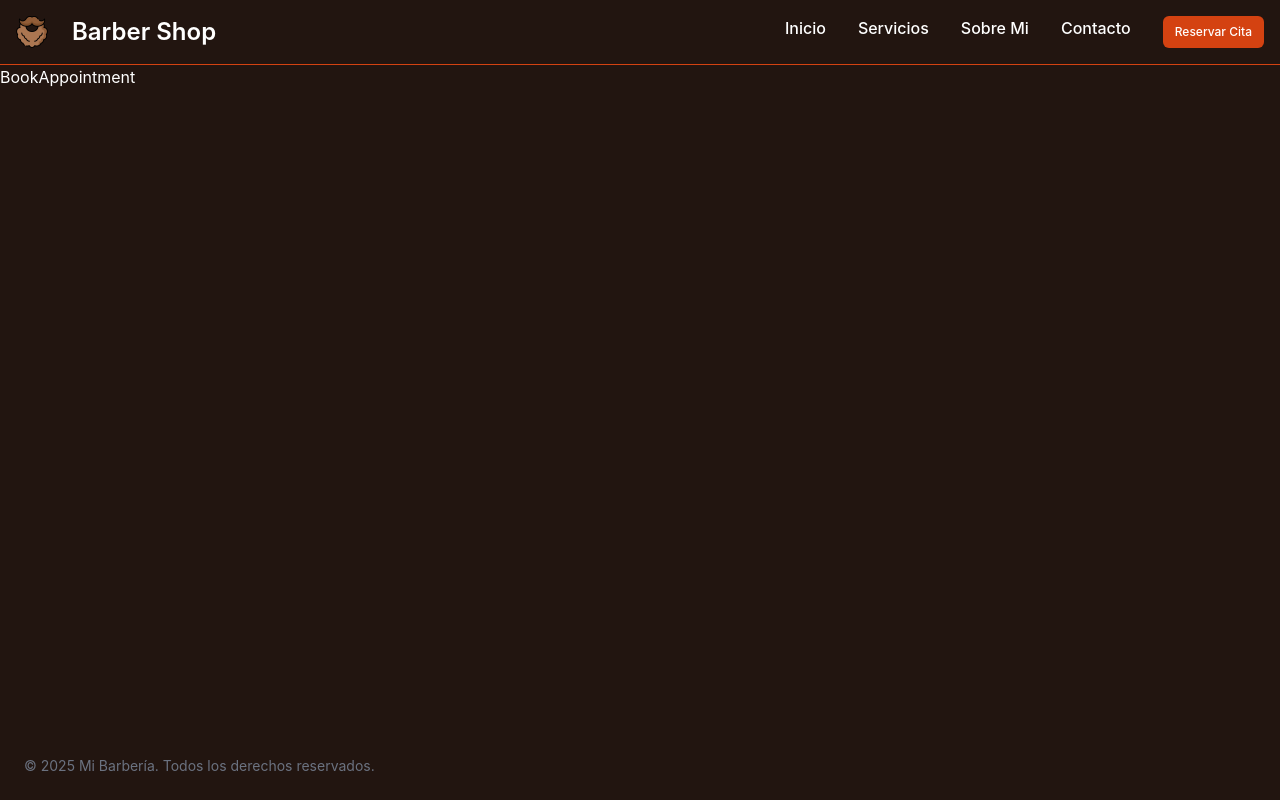
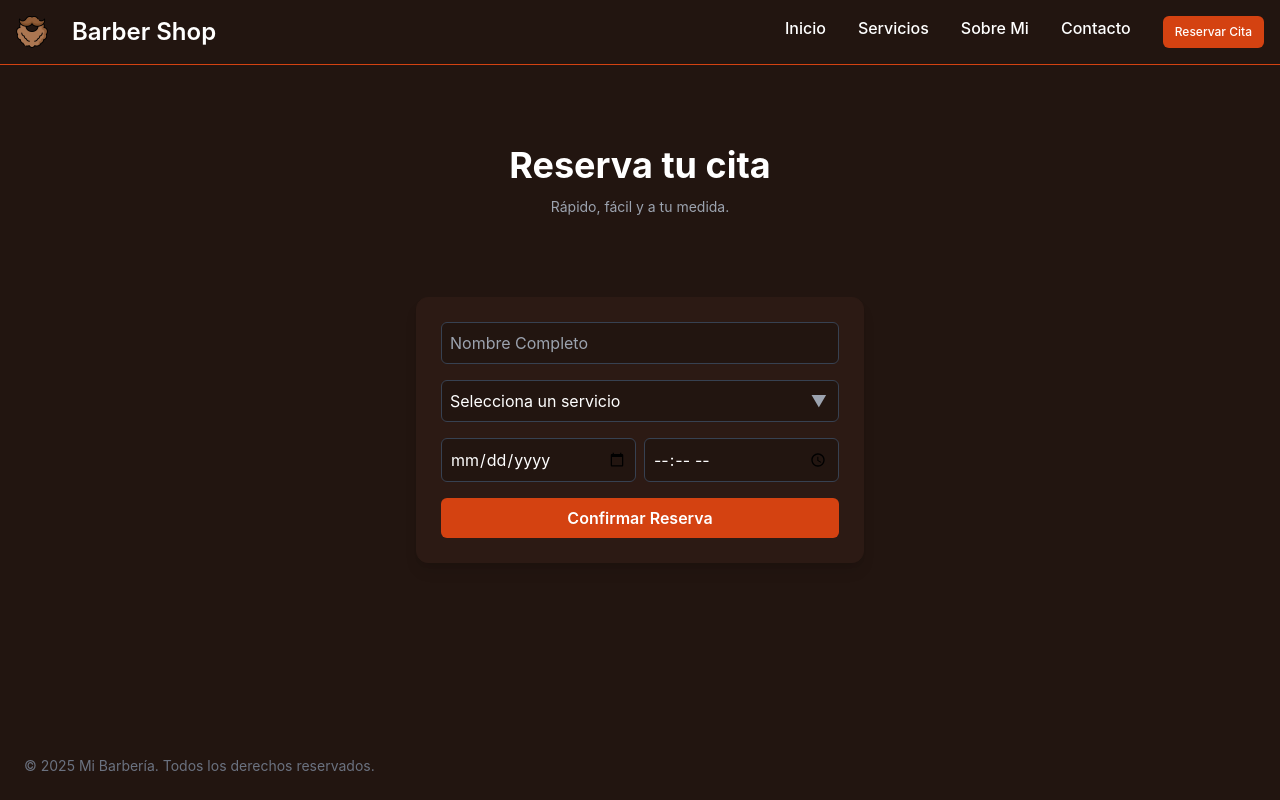
Before and after one commit to Nelsonguardo/barber-shop, a React (Create React App) app: page /book-appointment in a window 1280 px wide. Built offline with nearby package versions, Linux system fonts and the light colour scheme.

Commit message:
Add barba.webp as favicon and update page title to DilanG Barber; enhance BookAppointment component with form handling and WhatsApp integration; implement loading state in Home component; improve image hover effects in Home; fix Navbar logo spacing

```diff
--- a/public/index.html
+++ b/public/index.html
@@ -2,7 +2,7 @@
 <html lang="en">
   <head>
     <meta charset="utf-8" />
-    <link rel="icon" href="%PUBLIC_URL%/favicon.ico" />
+    <link rel="icon" href="%PUBLIC_URL%/barba.webp" />
     <meta name="viewport" content="width=device-width, initial-scale=1" />
     <meta name="theme-color" content="#000000" />
     <meta
@@ -24,7 +24,7 @@
       work correctly both with client-side routing and a non-root public URL.
       Learn how to configure a non-root public URL by running `npm run build`.
     -->
-    <title>React App</title>
+    <title>DilanG Barber</title>
   </head>
   <body>
     <noscript>You need to enable JavaScript to run this app.</noscript>
--- a/src/Components/BookAppointment.jsx
+++ b/src/Components/BookAppointment.jsx
@@ -1,7 +1,153 @@
-import React from 'react'
+import React, { useState } from 'react'
+import servicesJson from "../data/services.json";
 
 export const BookAppointment = () => {
+
+    const [data, setData] = useState({
+        name: '',
+        services: '',
+        date: '',
+        time: ''
+    });
+
+    const handleChange = (e) => {
+        e.preventDefault();
+        const dataform = e.target.value;
+        setData({
+            ...data,
+            [e.target.name]: dataform
+        });
+        //console.log(data);
+    }
+
+    const handleSubmit = (e) => {
+        e.preventDefault();
+
+        // Construimos el mensaje
+        const message = `Hola, soy ${data.name}.
+Me gustaría solicitar el servicio de *${data.services}*
+para la fecha *${data.date}* a las *${data.time}*.`
+
+        // Número de WhatsApp (formato internacional, sin + ni espacios)
+        const phone = "573134702824";
+
+        // Detectar si el usuario está en un dispositivo móvil
+        const isMobile = /Android|iPhone|iPad|iPod/i.test(navigator.userAgent);
+
+        // Según el dispositivo, usar el enlace correcto
+        const baseUrl = isMobile
+            ? "https://wa.me" // abrirá la app móvil
+            : "https://web.whatsapp.com/send"; // abrirá WhatsApp Web
+
+        // Construir la URL final
+        const url = `${baseUrl}?phone=${phone}&text=${encodeURIComponent(message)}`;
+
+        // Abrir WhatsApp (en nueva pestaña)
+        window.open(url, '_blank');
+
+        // Limpiar los datos del formulario
+        setData({
+            name: '',
+            services: '',
+            date: '',
+            time: ''
+        });
+
+
+        setData({
+            name: '',
+            services: '',
+            date: '',
+            time: ''
+        });
+
+        Array.from(e.target.elements).forEach((el) => {
+            if (el.tagName === 'INPUT' || el.tagName === 'SELECT' || el.tagName === 'TEXTAREA') {
+                el.value = '';
+            }
+        });
+    }
+
+    const getColombiaDate = () => {
+        const now = new Date();
+        // Ajusta manualmente los 5 horas de diferencia con UTC
+        const offsetMs = 5 * 60 * 60 * 1000;
+        const colombiaTime = new Date(now.getTime() - offsetMs);
+        return colombiaTime.toISOString().split("T")[0];
+    };
+
+
     return (
-        <div>BookAppointment</div>
+        <div className="px-6 sm:px-8 md:px-0"> {/* margen lateral para evitar que se pegue al borde */}
+            <section className="py-16 sm:py-20">
+                <h1 className="font-bold text-center text-3xl sm:text-4xl mb-3">
+                    Reserva tu cita
+                </h1>
+                <p className="text-center text-gray-400 text-sm">
+                    Rápido, fácil y a tu medida.
+                </p>
+            </section>
+
+            <div className="w-full max-w-md mx-auto p-5 sm:p-6 border border-[#2C1A14] rounded-xl bg-[#2C1A14] shadow-lg relative overflow-hidden">
+                <form onSubmit={handleSubmit} className="flex flex-col gap-4">
+                    <input
+                        type="text"
+                        name="name"
+                        placeholder="Nombre Completo"
+                        required
+                        onChange={handleChange}
+                        className="w-full border border-gray-700 rounded-md p-2 bg-[#221510] text-white placeholder-gray-400 focus:outline-none focus:border-[#D44211] transition"
+                    />
+
+                    <div className="relative">
+                        <select
+                            name="services"
+                            required
+                            onChange={handleChange}
+                            className="w-full border border-gray-700 rounded-md p-2 bg-[#221510] text-white focus:outline-none focus:border-[#D44211] transition appearance-none"
+                        >
+                            <option value="">Selecciona un servicio</option>
+                            {servicesJson.map((categoria) => (
+                                <option key={categoria.id} value={categoria.categoria}>
+                                    {categoria.categoria}
+                                </option>
+                            ))}
+                        </select>
+                        {/* Flecha personalizada opcional */}
+                        <span className="absolute right-3 top-1/2 -translate-y-1/2 text-gray-400 pointer-events-none">
+                            ▼
+                        </span>
+                    </div>
+
+                    <div className="flex flex-col sm:flex-row gap-2 w-full">
+                        <input
+                            type="date"
+                            name="date"
+                            required
+                            min={getColombiaDate()}
+                            onChange={handleChange}
+                            className="flex-1 border border-gray-700 rounded-md p-2 bg-[#221510] text-white focus:outline-none focus:border-[#D44211] transition"
+                        />
+                        <input
+                            type="time"
+                            name="time"
+                            min="09:00"
+                            max="19:59"
+                            required
+                            onChange={handleChange}
+                            className="flex-1 border border-gray-700 rounded-md p-2 bg-[#221510] text-white focus:outline-none focus:border-[#D44211] transition"
+                        />
+                    </div>
+
+                    <button
+                        type="submit"
+                        className="bg-[#D44211] text-white font-semibold py-2 rounded-md hover:bg-[#b7370e] transition-colors"
+                    >
+                        Confirmar Reserva
+                    </button>
+                </form>
+            </div>
+        </div>
+
     )
 }
--- a/src/Components/Home.jsx
+++ b/src/Components/Home.jsx
@@ -1,11 +1,34 @@
-import React from 'react'
+import React, { useEffect, useState } from 'react'
+import icon from "../assets/img/barba.webp";
 import barberImage2 from '../assets/img/barber-image2.webp'
 import barberImage from '../assets/img/barber-image.webp'
 import { useNavigate } from 'react-router-dom'
 
 export const Home = () => {
 
+    const [loading, setLoading] = useState(true);
+
     const navigate = useNavigate();
+
+    useEffect(() => {
+        // Simula carga de datos o inicialización
+        const timer = setTimeout(() => {
+            setLoading(false);
+        }, 3000); // 3 segundos de "carga"
+        return () => clearTimeout(timer);
+    }, []);
+
+    if (loading) {
+        return (
+            <div className="flex flex-col items-center justify-center h-screen">
+                <img
+                    src={icon}
+                    alt="Cargando..."
+                    className="w-32 h-32 animate-pulse"
+                />
+            </div>
+        );
+    }
 
     return (
         <>
@@ -49,37 +72,37 @@ export const Home = () => {
                     </h1>
                     <div className='grid grid-cols-2 md:grid-cols-6 gap-4 py-8'>
                         <div>
-                            <img className="h-auto max-w-full rounded-lg"
+                            <img className="h-auto max-w-full rounded-lg transition-transform duration-300 hover:scale-110"
                                 src={barberImage}
                                 alt="Barber Shop"
                             />
                         </div>
                         <div>
-                            <img className="h-auto max-w-full rounded-lg"
+                            <img className="h-auto max-w-full rounded-lg transition-transform duration-300 hover:scale-125"
                                 src={barberImage}
                                 alt="Barber Shop"
                             />
                         </div>
                         <div>
-                            <img className="h-auto max-w-full rounded-lg"
+                            <img className="h-auto max-w-full rounded-lg transition-transform duration-300 hover:scale-125"
                                 src={barberImage}
                                 alt="Barber Shop"
                             />
                         </div>
                         <div>
-                            <img className="h-auto max-w-full rounded-lg"
+                            <img className="h-auto max-w-full rounded-lg transition-transform duration-300 hover:scale-125"
                                 src={barberImage}
                                 alt="Barber Shop"
                             />
                         </div>
                         <div>
-                            <img className="h-auto max-w-full rounded-lg"
+                            <img className="h-auto max-w-full rounded-lg transition-transform duration-300 hover:scale-125"
                                 src={barberImage}
                                 alt="Barber Shop"
                             />
                         </div>
                         <div>
-                            <img className="h-auto max-w-full rounded-lg"
+                            <img className="h-auto max-w-full rounded-lg transition-transform duration-300 hover:scale-110"
                                 src={barberImage}
                                 alt="Barber Shop"
                             />
@@ -98,14 +121,14 @@ export const Home = () => {
                     <div className="grid grid-cols-1 md:grid-cols-2 gap-4 py-8 max-w-6xl mx-auto">
                         <div>
                             <img
-                                className="w-full h-48 md:h-64 lg:h-80 object-cover rounded-lg"
+                                className="w-full h-48 md:h-64 lg:h-80 object-cover rounded-lg transition-transform duration-300 hover:scale-125"
                                 src={barberImage2}
                                 alt="Barber Shop"
                             />
                         </div>
                         <div>
                             <img
-                                className="w-full h-48 md:h-64 lg:h-80 object-cover rounded-lg"
+                                className="w-full h-48 md:h-64 lg:h-80 object-cover rounded-lg transition-transform duration-300 hover:scale-125"
                                 src={barberImage2}
                                 alt="Barber Shop"
                             />
--- a/src/Navbar/Navbar.jsx
+++ b/src/Navbar/Navbar.jsx
@@ -14,7 +14,7 @@ export const Navbar = () => {
                 <div className="relative flex flex-wrap items-center justify-between mx-auto p-4">
                     <Link to="/" className="flex items-center space-x-3 rtl:space-x-reverse">
                         <img src={icon} className="h-8 mr-3" alt="Logo Barber Shop" />
-                        <span className="self-center text-2xl font-semibold whitespace-nowrap dark:text-white">Barber Shop</span>
+                        <span className="self-center text-2xl font-semibold whitespace-nowrap dark:text-white"> Barber Shop</span>
                     </Link>
 
                     <button
```
Also changed, not shown: public/barba.webp (added).
